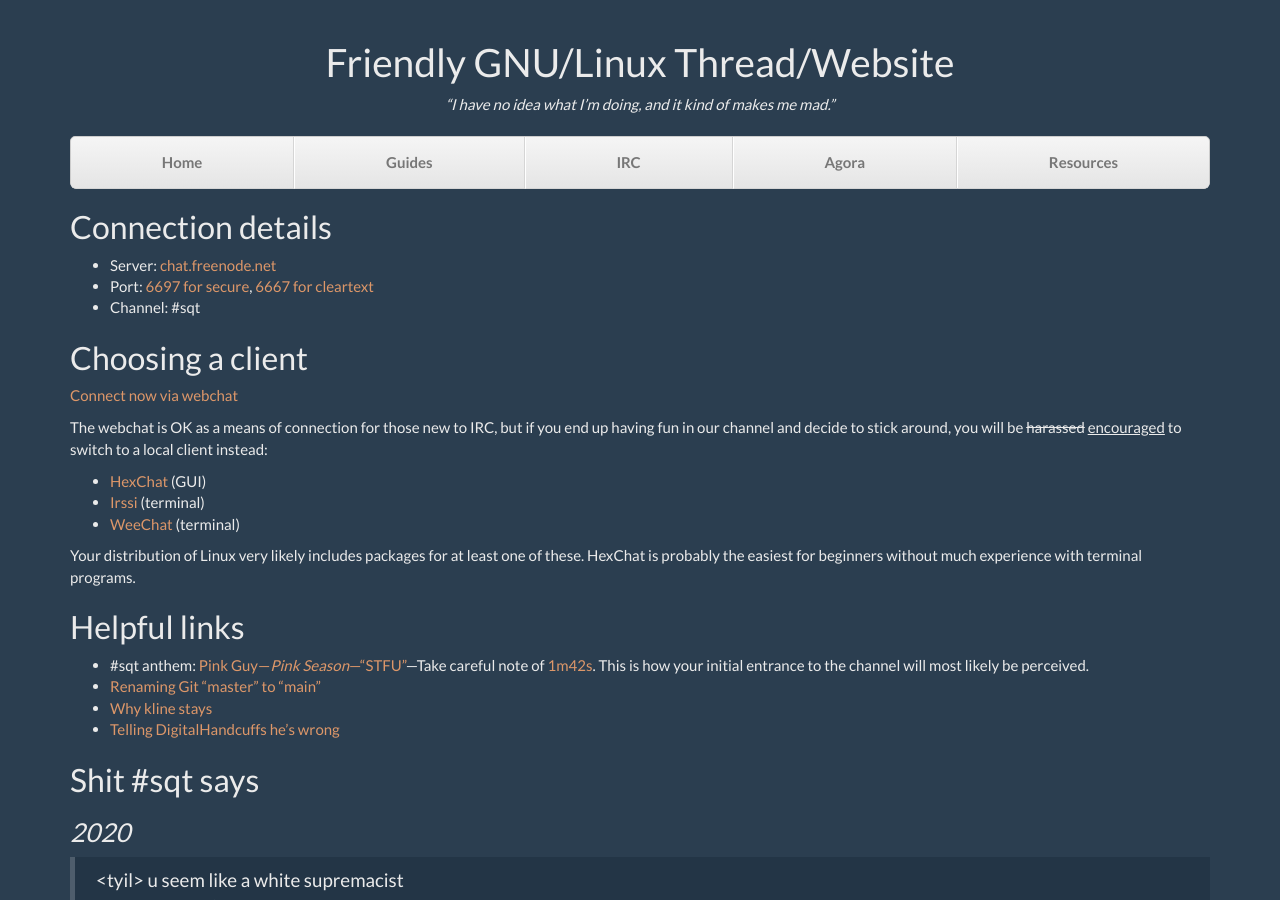
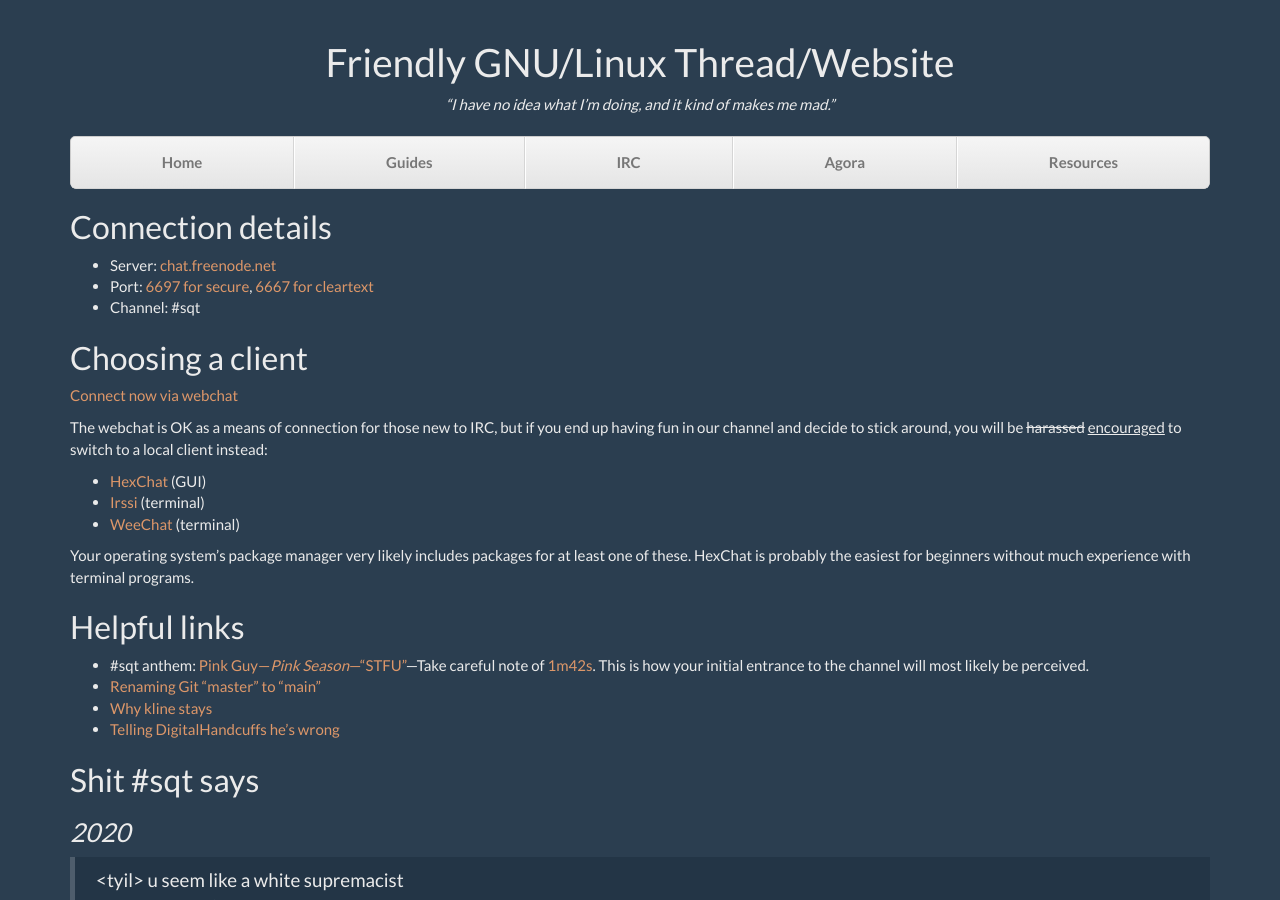
Before and after one commit to scriptkitties/fglt, a Jekyll site: the page built from irc.md, in a window 1280 px wide and 900 px high. Built offline with Jekyll 4.4.1, drawn with Linux system fonts in a browser that asks for light colours.

Commit message:
Rephrase to avoid contentious terminology

```diff
--- a/irc.md
+++ b/irc.md
@@ -22,9 +22,9 @@
 * [Irssi](https://irssi.org/) (terminal)
 * [WeeChat](https://weechat.org/) (terminal)
 
-Your distribution of Linux very likely includes packages for at least one of
-these.  HexChat is probably the easiest for beginners without much experience
-with terminal programs.
+Your operating system's package manager very likely includes packages for at
+least one of these.  HexChat is probably the easiest for beginners without much
+experience with terminal programs.
 
 ## Helpful links
 
```
